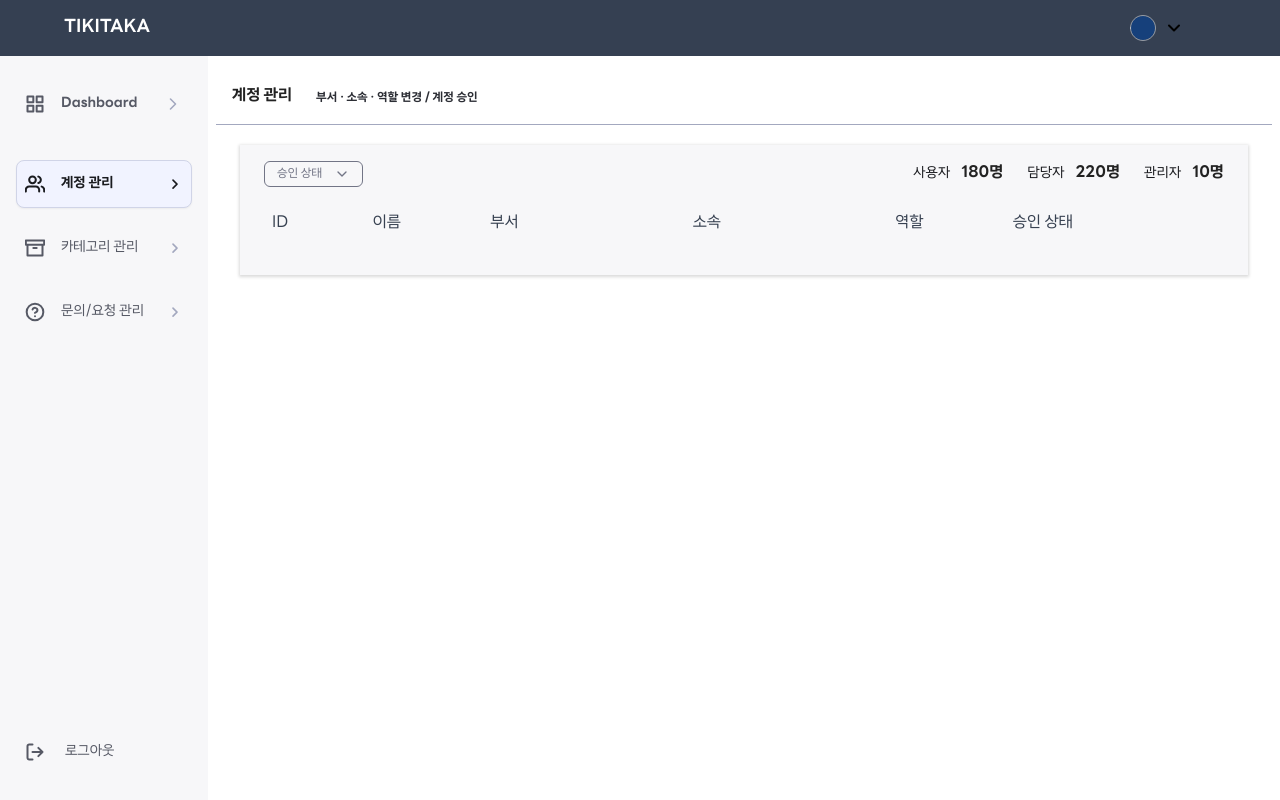
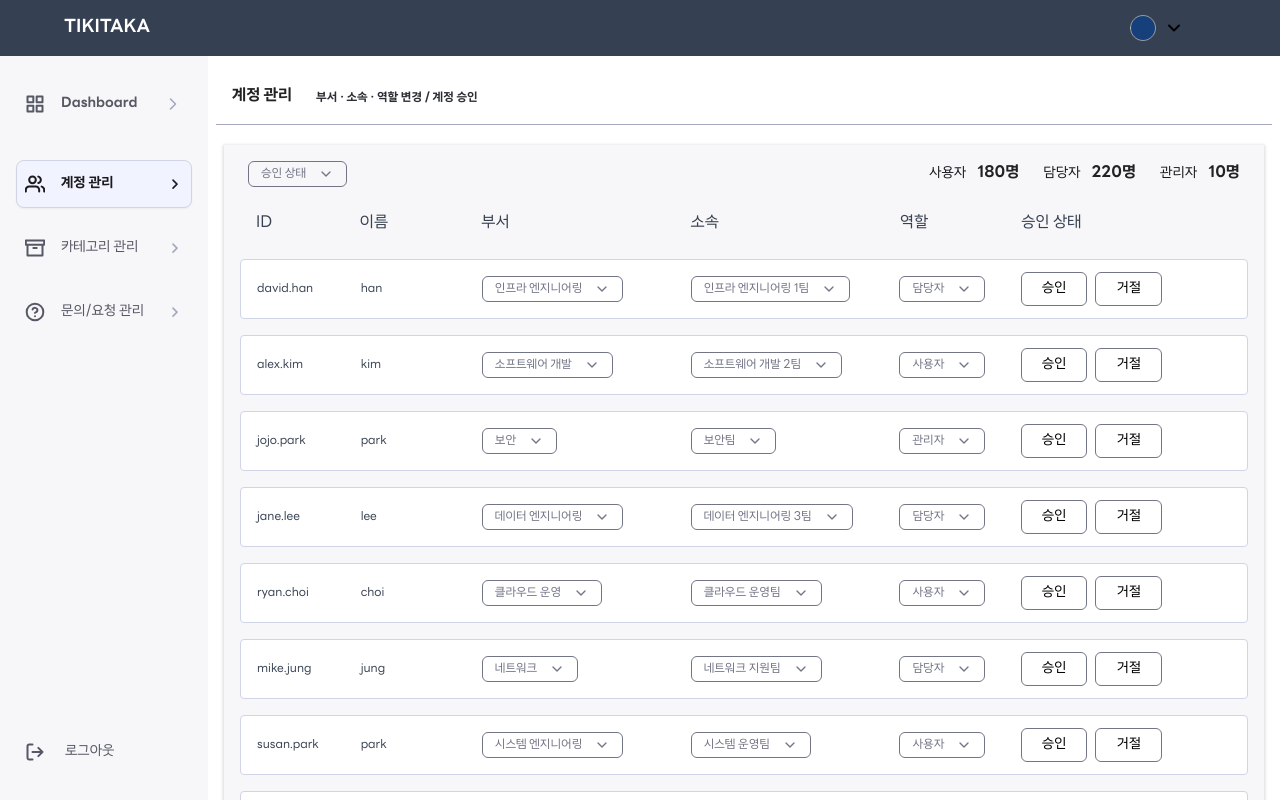
Before and after one commit to lamiiiii/TRILLION-TikiTaka-FE, a React app: page /admin/accounts in a window 1280 px wide. Built offline with nearby package versions, Linux system fonts and the light colour scheme.

Commit message:
TKT-49 feat : 계정 목록 구현

```diff
--- /dev/null
+++ b/src/components/admin/account/AccountCard.tsx
@@ -0,0 +1,103 @@
+import { useState } from "react";
+import Dropdown from "../../common/Dropdown"; // 공용 드롭다운 사용
+
+interface AccountCardProps {
+  id: string;
+  name: string;
+  department: string;
+  affiliation: string;
+  role: string;
+  onDepartmentChange: (id: string, newDepartment: string) => void;
+  onAffiliationChange: (id: string, newAffiliation: string) => void;
+  onRoleChange: (id: string, newRole: string) => void;
+  onApprove: (id: string) => void;
+  onReject: (id: string) => void;
+}
+
+export default function AccountCard({
+  id,
+  name,
+  department,
+  affiliation,
+  role,
+  onDepartmentChange,
+  onAffiliationChange,
+  onRoleChange,
+  onApprove,
+  onReject,
+}: AccountCardProps) {
+  const [selectedDepartment, setSelectedDepartment] = useState(department);
+  const [selectedAffiliation, setSelectedAffiliation] = useState(affiliation);
+  const [selectedRole, setSelectedRole] = useState(role);
+
+  const handleDepartmentSelect = (value: string) => {
+    setSelectedDepartment(value);
+    onDepartmentChange(id, value);
+  };
+
+  const handleAffiliationSelect = (value: string) => {
+    setSelectedAffiliation(value);
+    onAffiliationChange(id, value);
+  };
+
+  const handleRoleSelect = (value: string) => {
+    setSelectedRole(value);
+    onRoleChange(id, value);
+  };
+
+  return (
+    <div className="flex gap-4 py-3 px-4 border border-gray-2 bg-white items-center rounded hover:bg-gray-1 cursor-pointer">
+      {/* ID */}
+      <div className="w-[10%] text-body-regular text-gray-700">{id}</div>
+
+      {/* 이름 */}
+      <div className="w-[12%] text-body-regular text-gray-700">{name}</div>
+
+      {/* 부서 드롭다운 */}
+      <div className="w-[22%]">
+        <Dropdown
+          label={selectedDepartment}
+          options={["인프라 엔지니어링", "소프트웨어 개발", "보안"]}
+          onSelect={handleDepartmentSelect}
+          paddingX="px-3"
+        />
+      </div>
+
+      {/* 소속 드롭다운 */}
+      <div className="w-[22%]">
+        <Dropdown
+          label={selectedAffiliation}
+          options={["인프라 엔지니어링 1팀", "인프라 엔지니어링 2팀", "보안팀"]}
+          onSelect={handleAffiliationSelect}
+          paddingX="px-3"
+        />
+      </div>
+
+      {/* 역할 드롭다운 */}
+      <div className="w-[12%]">
+        <Dropdown
+          label={selectedRole}
+          options={["사용자", "담당자", "관리자"]}
+          onSelect={handleRoleSelect}
+          paddingX="px-3"
+        />
+      </div>
+
+      {/* 승인 상태 버튼 */}
+      <div className="w-[24%] flex gap-2">
+        <button
+          className="px-5 py-1 text-subtitle-regular border border-gray-6 rounded-md hover:bg-gray-8 hover:text-white"
+          onClick={() => onApprove(id)}
+        >
+          승인
+        </button>
+        <button
+          className="px-5 py-1 text-subtitle-regular border border-gray-6 rounded-md hover:bg-red-5 hover:text-red"
+          onClick={() => onReject(id)}
+        >
+          거절
+        </button>
+      </div>
+    </div>
+  );
+}
--- a/src/components/admin/account/AccountList.tsx
+++ b/src/components/admin/account/AccountList.tsx
@@ -1,16 +1,52 @@
-import { ACCOUNT_TUPLE, ROLE } from '../../../constants/admin';
-import Dropdown from '../../common/Dropdown'; // ✅ 기존 공용 드롭다운 사용
+import { useState } from "react";
+import { ACCOUNT_TUPLE, ROLE } from "../../../constants/admin";
+import Dropdown from "../../common/Dropdown";
+import AccountCard from "./AccountCard";
+import { accountDummy } from "../../../data/admin"; // ✅ 더미 데이터 추가
 
 export default function AccountList() {
+  const [accounts, setAccounts] = useState(accountDummy); // ✅ 상태 관리
+
+  // 부서 변경 핸들러
+  const handleDepartmentChange = (id: string, newDepartment: string) => {
+    setAccounts((prev) =>
+      prev.map((acc) => (acc.id === id ? { ...acc, department: newDepartment } : acc))
+    );
+  };
+
+  // 소속 변경 핸들러
+  const handleAffiliationChange = (id: string, newAffiliation: string) => {
+    setAccounts((prev) =>
+      prev.map((acc) => (acc.id === id ? { ...acc, affiliation: newAffiliation } : acc))
+    );
+  };
+
+  // 역할 변경 핸들러
+  const handleRoleChange = (id: string, newRole: string) => {
+    setAccounts((prev) =>
+      prev.map((acc) => (acc.id === id ? { ...acc, role: newRole } : acc))
+    );
+  };
+
+  // 승인 핸들러
+  const handleApprove = (id: string) => {
+    console.log(`계정 ${id} 승인`);
+  };
+
+  // 거절 핸들러
+  const handleReject = (id: string) => {
+    console.log(`계정 ${id} 거절`);
+  };
+
   return (
-    <div className="w-full mt-[20px] px-4 relative mb-[100px]">
+    <div className="w-full mt-[20px]  relative mb-[100px]">
       <div className="bg-gray-18 h-full shadow-[0px_1px_3px_1px_rgba(0,0,0,0.15)] flex flex-col justify-start p-4">
         {/* ✅ 필터 및 사용자 정보 */}
         <div className="flex items-center justify-between px-2">
           {/* 승인 상태 드롭다운 */}
           <Dropdown
             label="승인 상태"
-            options={['전체', '승인', '거절', '대기중']}
+            options={["전체", "승인", "거절", "대기중"]}
             onSelect={(value) => console.log(`승인 상태: ${value}`)}
             paddingX="px-3"
           />
@@ -21,13 +57,14 @@ export default function AccountList() {
               {ROLE[0]} <span className="text-black text-title-bold ml-2">180명</span>
             </span>
             <span>
-            {ROLE[1]}  <span className="text-black text-title-bold ml-2">220명</span>
+              {ROLE[1]} <span className="text-black text-title-bold ml-2">220명</span>
             </span>
             <span>
-            {ROLE[2]}  <span className="text-black text-title-bold ml-2">10명</span>
+              {ROLE[2]} <span className="text-black text-title-bold ml-2">10명</span>
             </span>
           </div>
         </div>
+
         {/* 테이블 헤더 */}
         <div className="flex gap-4 py-2 text-gray-700 text-title-regular mt-5 mb-5 px-4">
           <div className="w-[10%]">{ACCOUNT_TUPLE[0]}</div>
@@ -37,6 +74,25 @@ export default function AccountList() {
           <div className="w-[12%]">{ACCOUNT_TUPLE[4]}</div>
           <div className="w-[24%]">{ACCOUNT_TUPLE[5]}</div>
         </div>
+
+        {/* 계정 리스트 */}
+        <div className="flex flex-col gap-4">
+          {accounts.map((account) => (
+            <AccountCard
+              key={account.id}
+              id={account.id}
+              name={account.name}
+              department={account.department}
+              affiliation={account.affiliation}
+              role={account.role}
+              onDepartmentChange={handleDepartmentChange}
+              onAffiliationChange={handleAffiliationChange}
+              onRoleChange={handleRoleChange}
+              onApprove={handleApprove}
+              onReject={handleReject}
+            />
+          ))}
+        </div>
       </div>
     </div>
   );
--- /dev/null
+++ b/src/data/admin.ts
@@ -0,0 +1,59 @@
+// 📌 src/data/accountDummy.ts
+export const accountDummy = [
+    {
+      id: "david.han",
+      name: "han",
+      department: "인프라 엔지니어링",
+      affiliation: "인프라 엔지니어링 1팀",
+      role: "담당자",
+    },
+    {
+      id: "alex.kim",
+      name: "kim",
+      department: "소프트웨어 개발",
+      affiliation: "소프트웨어 개발 2팀",
+      role: "사용자",
+    },
+    {
+      id: "jojo.park",
+      name: "park",
+      department: "보안",
+      affiliation: "보안팀",
+      role: "관리자",
+    },
+    {
+      id: "jane.lee",
+      name: "lee",
+      department: "데이터 엔지니어링",
+      affiliation: "데이터 엔지니어링 3팀",
+      role: "담당자",
+    },
+    {
+      id: "ryan.choi",
+      name: "choi",
+      department: "클라우드 운영",
+      affiliation: "클라우드 운영팀",
+      role: "사용자",
+    },
+    {
+      id: "mike.jung",
+      name: "jung",
+      department: "네트워크",
+      affiliation: "네트워크 지원팀",
+      role: "담당자",
+    },
+    {
+      id: "susan.park",
+      name: "park",
+      department: "시스템 엔지니어링",
+      affiliation: "시스템 운영팀",
+      role: "사용자",
+    },
+    {
+      id: "tom.kang",
+      name: "kang",
+      department: "보안",
+      affiliation: "보안팀",
+      role: "관리자",
+    },
+  ];
```
